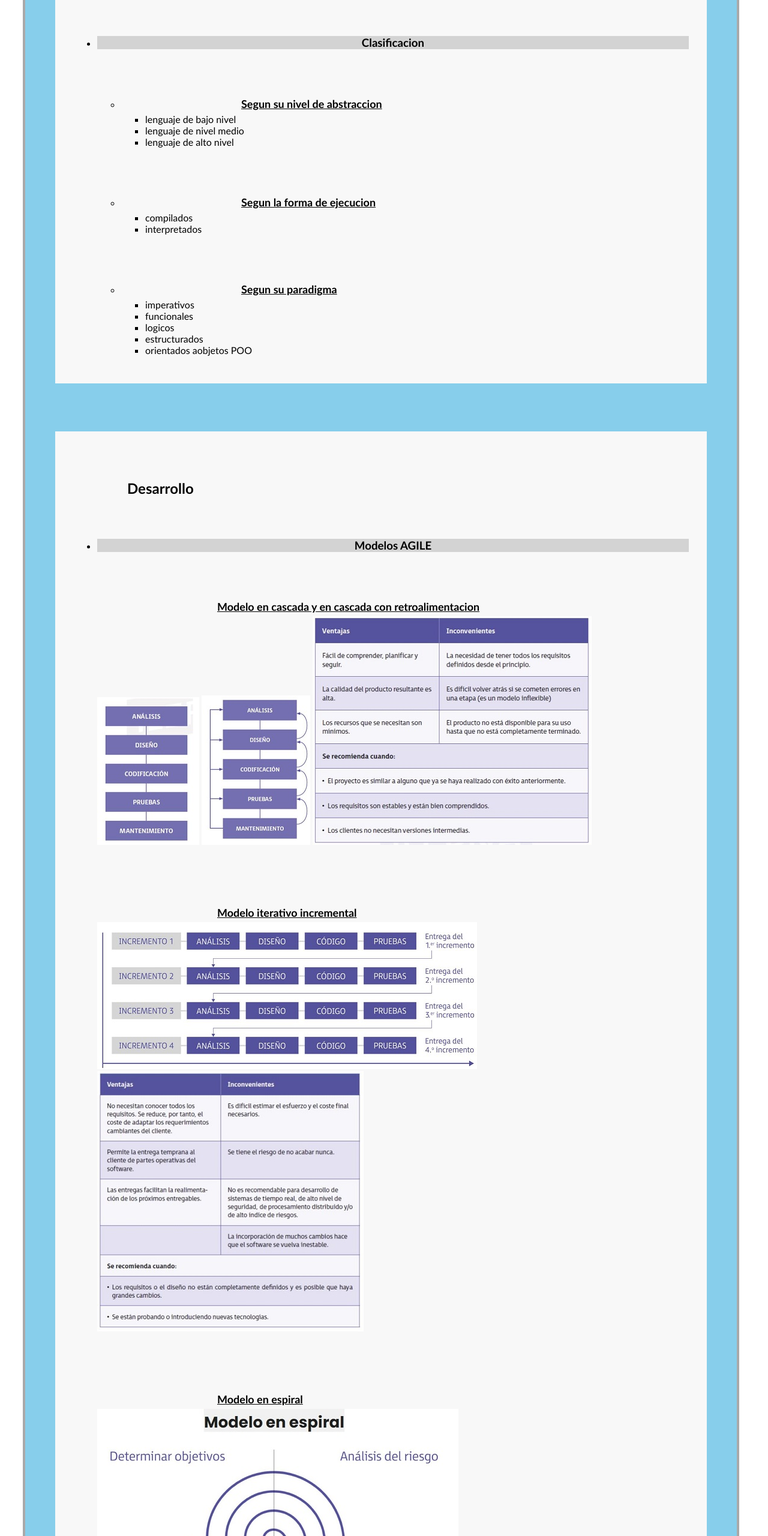
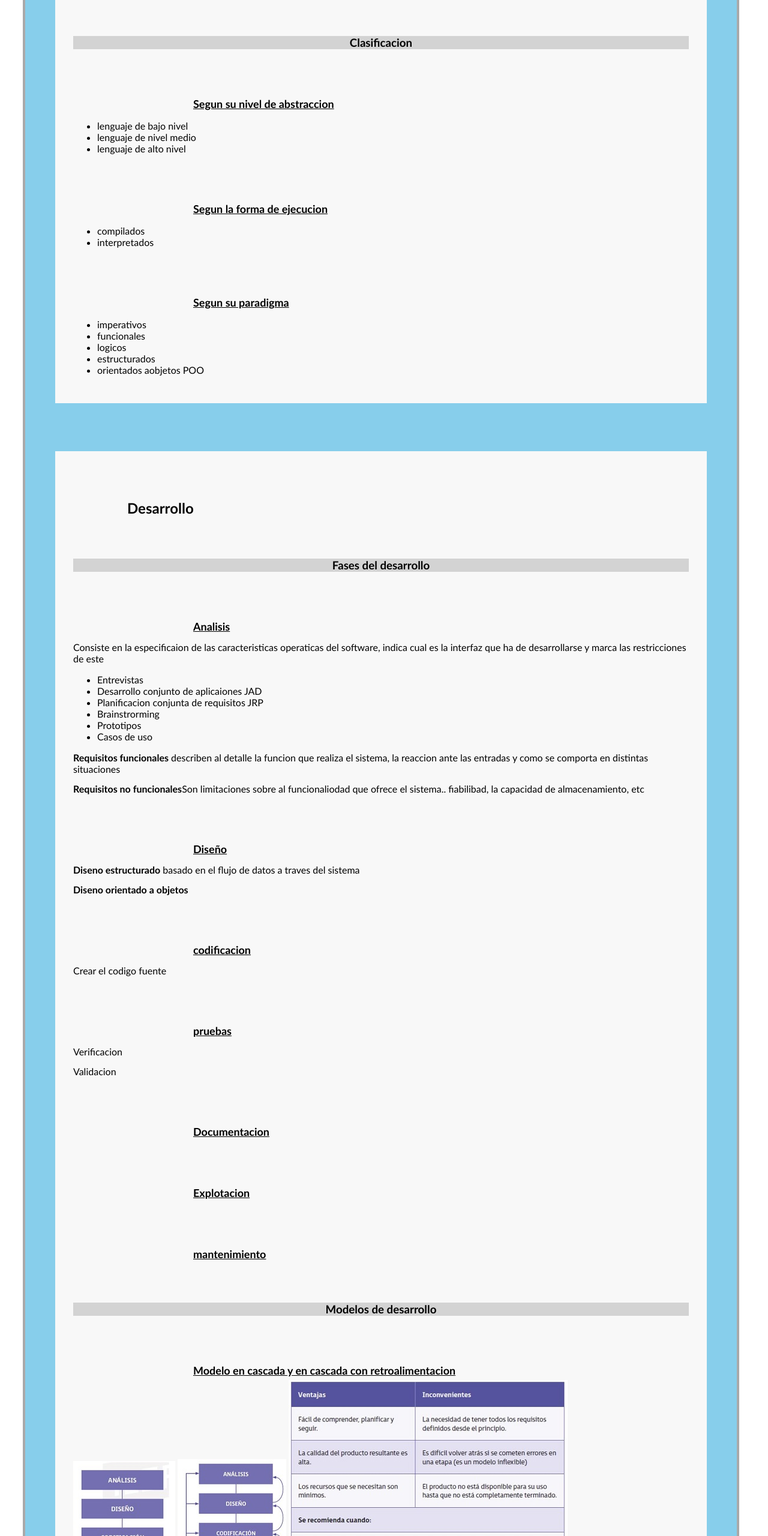
Before and after one commit to H3ctorOS/Apuntes, a plain HTML site: page Entornos desarrollo.html in a window 1280 px wide. Shown: the part 3798-6358 px from the top of the page at 60% size. Drawn offline with Linux system fonts and the light colour scheme.

Commit message:
corregido Agiles

```diff
--- a/Entornos desarrollo.html
+++ b/Entornos desarrollo.html
@@ -127,32 +127,32 @@
 			 	 </li><br>
 
 
+
 	 		</ul><!--  ............Fin lista desarrollo software .................... -->
 	 	 </article>
 
 	 	<article>	<h2> Lenguaje de programacion </h2>
-	 	 	<ul>
 
-	 	 		<li><h3>Clasificacion </h3>
-	 	 			<ul>
-	 	 				<li><h4>Segun su nivel de abstraccion</h4>
+	 	 		<h3>Clasificacion </h3>
+
+ 	 				<h4>Segun su nivel de abstraccion</h4>
  	 					<ul>
  	 						<li>lenguaje de bajo nivel</li>
  	 						<li>lenguaje de nivel medio</li>
  	 						<li>lenguaje de alto nivel</li>
  	 					</ul>
-	 	 				 </li>
 
 
-	 	 				<li><h4>Segun la forma de ejecucion</h4>
+
+ 	 				<h4>Segun la forma de ejecucion</h4>
  	 					<ul>
  	 						<li>compilados</li>
  	 						<li>interpretados</li>
  	 					</ul>
-	 	 				 </li>
 
 
-	 	 				<li><h4>Segun su paradigma</h4>
+
+ 	 				<h4>Segun su paradigma</h4>
  	 					<ul>
  	 						<li>imperativos</li>
  	 						<li>funcionales</li>
@@ -160,50 +160,19 @@
  	 						<li>estructurados</li>
  	 						<li>orientados aobjetos POO</li>
  	 					</ul>
-	 	 				 </li>
-
-
-	 	 			</ul>
-	 	 		</li>
 
 
 
-
-	 	 	</ul><!--  ............Fin lista lenguaje programacion .................... -->
 	 	 </article>
 
-	 	<article>	<h2> Desarrollo	</h2>
 
-	 		<ul>
-	 			<li><h3>Modelos AGILE</h3>
-
-	 					<div><h4>Modelo en cascada y en cascada con retroalimentacion</h4>
-	 						<img src="Fotos\Modelo en cascada.JPG">
-	 						<img src="Fotos\Modelo en cascada retroalimentado.JPG">
-	 						<img src="Fotos\Modelo en cascada caracteristicas.JPG">
-	 					<div><br>
+	 	<article><h2> Desarrollo</h2>
 
 
-	 					<div><h4>Modelo iterativo incremental</h4>
-	 						<img src="Fotos\Modelo  iterativo incremental.JPG">
-	 						<img src="Fotos\Modelo  iterativo incremental caract.JPG">
-	 					<div><br>
+			<h3>Fases del desarrollo</h3>
 
-
-	 					<div><h4>Modelo en espiral</h4>
-	 						<img src="Fotos\Modelo espiral.JPG">
-	 						<img src="Fotos\Modelo espiral caract.JPG">
-	 					<div><br>
-
-
-	 					<div><h4>Modelo en V</h4>
-	 						<img src="Fotos\Modelo V.JPG">
-	 						<img src="Fotos\Modelo  v caract.JPG">
-	 					<div><br>
-
-	 			</li>
-
-	 			<li><h3>Fases de desarollo ANALISIS</h3>
+					<h4>Analisis</h4>
+						<p>Consiste en la especificaion de las caracteristicas operaticas del software, indica cual es la interfaz que ha de desarrollarse y marca las restricciones de este</p>
 						 <ul>
 			 				<li>Entrevistas</li>
 			 				<li>Desarrollo conjunto de aplicaiones JAD</li>
@@ -212,13 +181,100 @@
 			 				<li>Prototipos</li>
 			 				<li>Casos de uso</li>
 	 					</ul>
-	 			</li>
 
-	 		</ul>
+	 					<p><b>Requisitos funcionales</b> describen al detalle la funcion que realiza el sistema, la reaccion ante las entradas y como se comporta en distintas situaciones</p>
+
+	 					<p><b>Requisitos no funcionales</b>Son limitaciones sobre al funcionaliodad que ofrece el sistema.. fiabilibad, la capacidad de almacenamiento, etc</p>
+
+
+					<h4>Diseño</h4>
+
+						<p><b>Diseno estructurado</b> basado en el flujo de datos a traves del sistema</p>
+						<p><b>Diseno orientado a objetos</b></p>
+
+
+					<h4>codificacion</h4>
+						<p>Crear el codigo fuente</p>
+
+
+					<h4>pruebas</h4>
+						<p>Verificacion</p>
+						<p>Validacion</p>
+
+
+					<h4>Documentacion</h4>
+
+
+					<h4>Explotacion</h4>
+
+
+					<h4>mantenimiento</h4>
+
+
+
+
+	 		<h3>Modelos de desarrollo</h3>
+
+				<h4>Modelo en cascada y en cascada con retroalimentacion</h4>
+					<img src="Fotos\Modelo en cascada.JPG">
+					<img src="Fotos\Modelo en cascada retroalimentado.JPG">
+					<img src="Fotos\Modelo en cascada caracteristicas.JPG">
+				<br>
+
+
+				<h4>Modelo iterativo incremental</h4>
+					<img src="Fotos\Modelo  iterativo incremental.JPG">
+					<img src="Fotos\Modelo  iterativo incremental caract.JPG">
+				<br>
+
+
+				<h4>Modelo en espiral</h4>
+					<img src="Fotos\Modelo espiral.JPG">
+					<img src="Fotos\Modelo espiral caract.JPG">
+				<br>
+
+
+				<h4>Modelo en V</h4>
+					<img src="Fotos\Modelo V.JPG">
+					<img src="Fotos\Modelo  v caract.JPG">
+				<br>
+
 
 	 	 </article>
 
+
+	 	<article><h2>Metodologias agiles</h2>
+	 		<p>Son metodos de gestion que permiten adaptar la forma de trabajo al proyecto, basandose en la flexibilidad y la inmediatez. Lo mas importante es el trabajo colaborativo y el equipo</p>
+
+
+	 		<h3>SCRUM</h3>
+	 			<img src="Fotos/Agile SCRUM.JPG">
+	 			<p>Se basa en el trabajo iterativo</p>
+
+	 			<p>Existen tre s fases: Planificacion, cliclos o sprints, documentacion.</p>
+
+
+	 		<h3>Programacion extrrema (XP)</h3>
+	 	 		<img src="Fotos/Agile extrema.JPG">
+	 	 		<p>Se centra en potenciar las relaciones interpersonales, promoviendo el trabajo en equipo, preocupandose por el aprendizaje, etc</p>
+
+
+	 	 	<h3>KANBAN</h3>
+	 	 		<img src="Fotos/Agile kanban.JPG">
+	 	 		<p>La creo Toyota.Se basa en etiquetas visuales</p>
+
+	 	 </article>
+
+
+
+
 	</section>
+
+
+
+
+
+
 
 
 
```
Also changed, not shown: Fotos/Agile SCRUM.JPG (added), Fotos/Agile extrema.JPG (added), Fotos/Agile kanban.JPG (added). Lines whose indentation alone changed are shown as unchanged.
